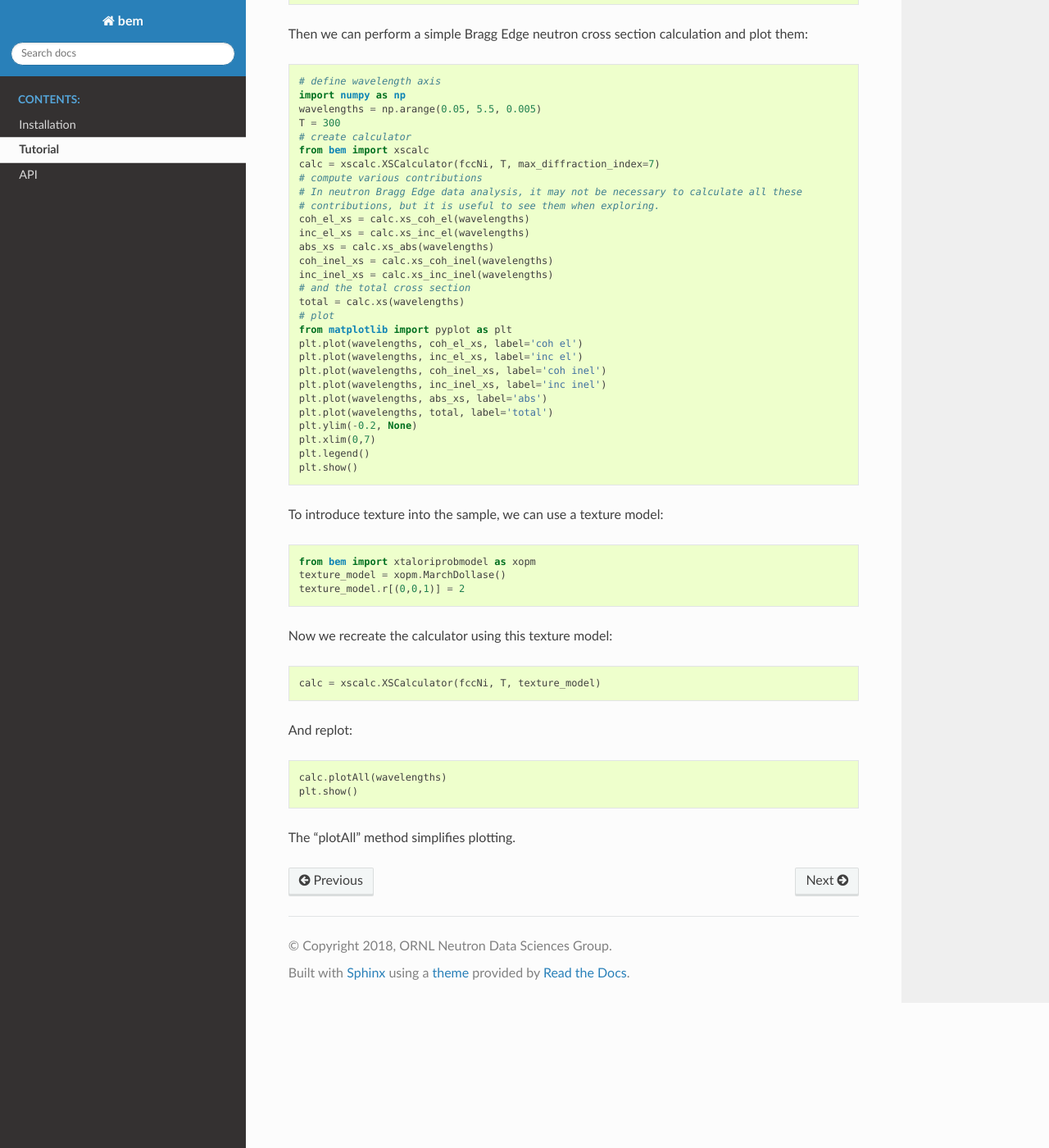
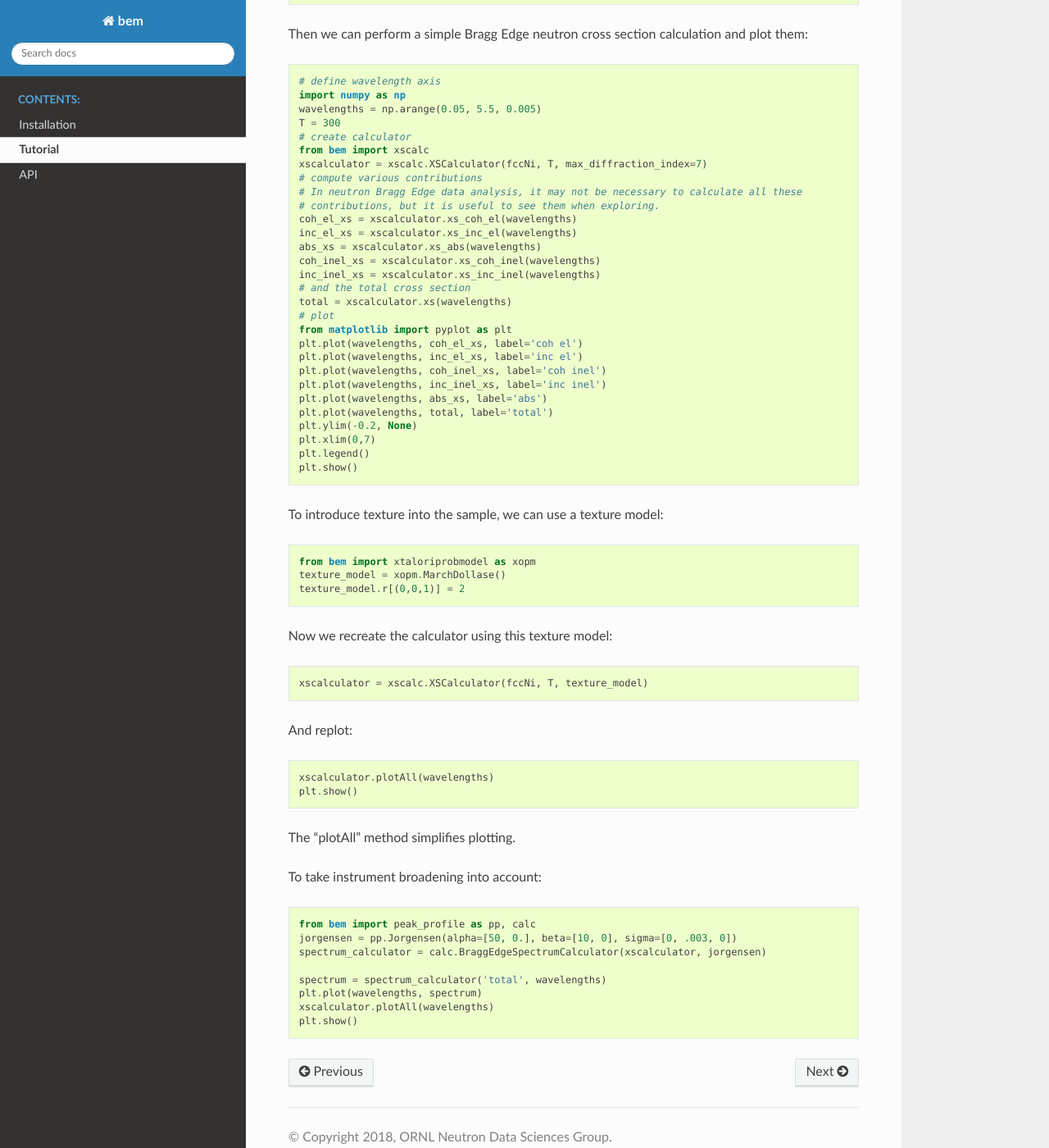
Before and after one commit to ornlneutronimaging/braggedgemodeling, a Sphinx documentation site: the page built from docs/tutorial.rst, in a window 1280 px wide and 1400 px high, scrolled down 393 px. Shown: the whole window at 82% size. Built offline with Sphinx 7.4.7 and the Read the Docs theme 2.0.0, drawn with Linux system fonts in a browser that asks for light colours.

Commit message:
Refs #9. tutorial: added peak_profile

```diff
--- a/docs/api.rst
+++ b/docs/api.rst
@@ -2,7 +2,7 @@ API
 ===
 
 The braggedgemodeling package provides tools to calculate neutron Bragg Edge
-transmission spectrum for a material.
+spectrum for a material.
 
 Calculators
 --------------------
--- a/docs/tutorial.rst
+++ b/docs/tutorial.rst
@@ -24,17 +24,17 @@ Then we can perform a simple Bragg Edge neutron cross section calculation and pl
   T = 300
   # create calculator
   from bem import xscalc
-  calc = xscalc.XSCalculator(fccNi, T, max_diffraction_index=7)
+  xscalculator = xscalc.XSCalculator(fccNi, T, max_diffraction_index=7)
   # compute various contributions
   # In neutron Bragg Edge data analysis, it may not be necessary to calculate all these
   # contributions, but it is useful to see them when exploring.
-  coh_el_xs = calc.xs_coh_el(wavelengths)
-  inc_el_xs = calc.xs_inc_el(wavelengths)
-  abs_xs = calc.xs_abs(wavelengths)
-  coh_inel_xs = calc.xs_coh_inel(wavelengths)
-  inc_inel_xs = calc.xs_inc_inel(wavelengths)
+  coh_el_xs = xscalculator.xs_coh_el(wavelengths)
+  inc_el_xs = xscalculator.xs_inc_el(wavelengths)
+  abs_xs = xscalculator.xs_abs(wavelengths)
+  coh_inel_xs = xscalculator.xs_coh_inel(wavelengths)
+  inc_inel_xs = xscalculator.xs_inc_inel(wavelengths)
   # and the total cross section
-  total = calc.xs(wavelengths)
+  total = xscalculator.xs(wavelengths)
   # plot
   from matplotlib import pyplot as plt
   plt.plot(wavelengths, coh_el_xs, label='coh el')
@@ -56,11 +56,22 @@ To introduce texture into the sample, we can use a texture model::
 
 Now we recreate the calculator using this texture model::
 
-  calc = xscalc.XSCalculator(fccNi, T, texture_model)
+  xscalculator = xscalc.XSCalculator(fccNi, T, texture_model)
 
 And replot::
 
-  calc.plotAll(wavelengths)
+  xscalculator.plotAll(wavelengths)
   plt.show()
 
 The "plotAll" method simplifies plotting.
+
+To take instrument broadening into account::
+
+  from bem import peak_profile as pp, calc
+  jorgensen = pp.Jorgensen(alpha=[50, 0.], beta=[10, 0], sigma=[0, .003, 0])
+  spectrum_calculator = calc.BraggEdgeSpectrumCalculator(xscalculator, jorgensen)
+
+  spectrum = spectrum_calculator('total', wavelengths)
+  plt.plot(wavelengths, spectrum)
+  xscalculator.plotAll(wavelengths)
+  plt.show()
--- a/docs/tutorial_Ni.py
+++ b/docs/tutorial_Ni.py
@@ -12,17 +12,17 @@ wavelengths = np.arange(0.05, 5.5, 0.005)
 T = 300
 # create calculator
 from bem import xscalc
-calc = xscalc.XSCalculator(fccNi, T, max_diffraction_index=7)
+xscalculator = xscalc.XSCalculator(fccNi, T, max_diffraction_index=7)
 # compute various contributions
 # In neutron Bragg Edge data analysis, it may not be necessary to calculate all these
 # contributions, but it is useful to see them when exploring.
-coh_el_xs = calc.xs_coh_el(wavelengths)
-inc_el_xs = calc.xs_inc_el(wavelengths)
-abs_xs = calc.xs_abs(wavelengths)
-coh_inel_xs = calc.xs_coh_inel(wavelengths)
-inc_inel_xs = calc.xs_inc_inel(wavelengths)
+coh_el_xs = xscalculator.xs_coh_el(wavelengths)
+inc_el_xs = xscalculator.xs_inc_el(wavelengths)
+abs_xs = xscalculator.xs_abs(wavelengths)
+coh_inel_xs = xscalculator.xs_coh_inel(wavelengths)
+inc_inel_xs = xscalculator.xs_inc_inel(wavelengths)
 # and the total cross section
-total = calc.xs(wavelengths)
+total = xscalculator.xs(wavelengths)
 # plot
 from matplotlib import pyplot as plt
 plt.plot(wavelengths, coh_el_xs, label='coh el')
@@ -40,6 +40,17 @@ plt.show()
 from bem import xtaloriprobmodel as xopm
 texture_model = xopm.MarchDollase()
 texture_model.r[(0,0,1)] = 2
-calc = xscalc.XSCalculator(fccNi, T, texture_model)
-calc.plotAll(wavelengths)
+xscalculator = xscalc.XSCalculator(fccNi, T, texture_model)
+xscalculator.plotAll(wavelengths)
 plt.show()
+
+
+# peak profile
+from bem import peak_profile as pp, calc
+jorgensen = pp.Jorgensen(alpha=[50, 0.], beta=[10, 0], sigma=[0, .003, 0])
+spectrum_calculator = calc.BraggEdgeSpectrumCalculator(xscalculator, jorgensen)
+
+spectrum = spectrum_calculator('total', wavelengths)
+plt.plot(wavelengths, spectrum)
+xscalculator.plotAll(wavelengths)
+plt.show()
```
